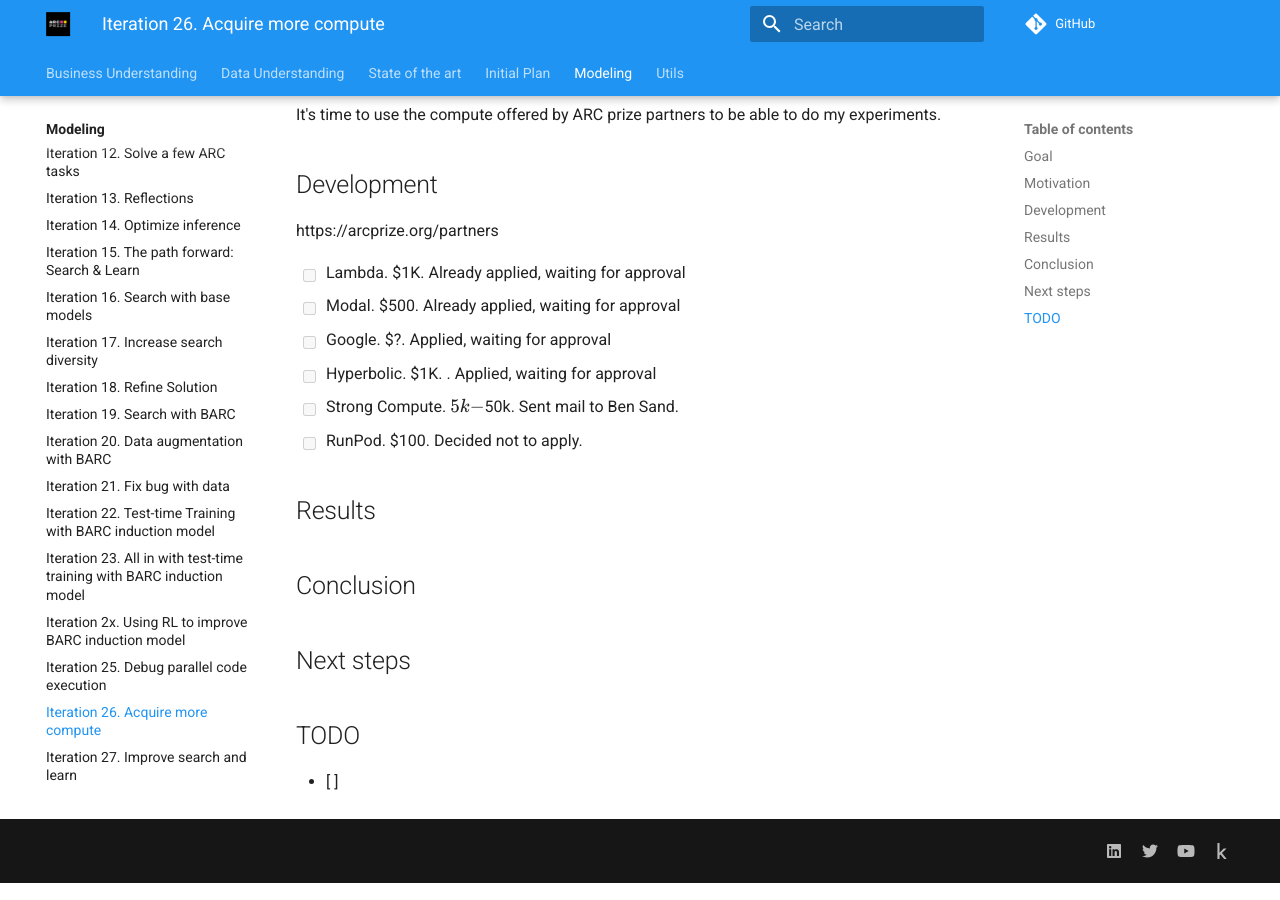
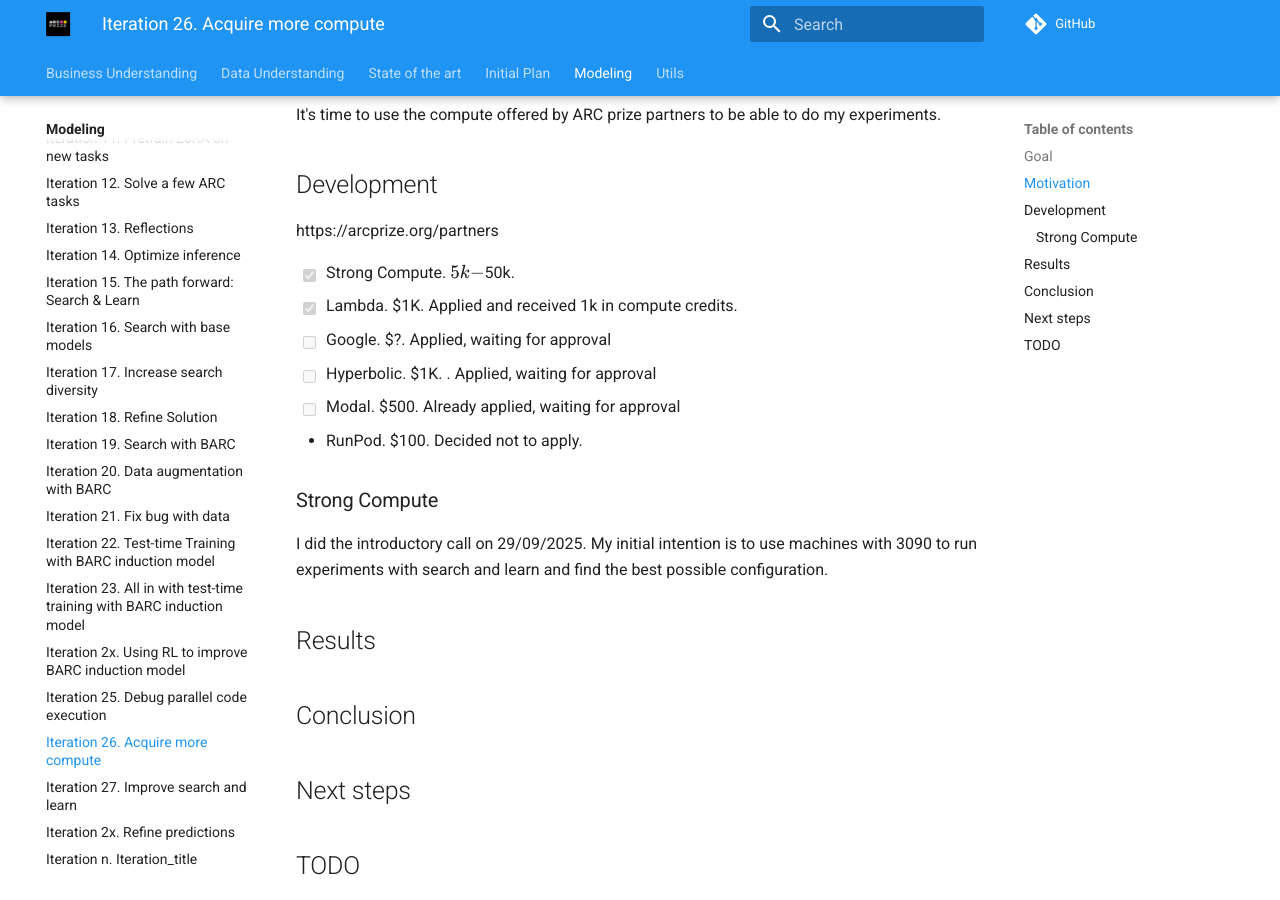
Before and after one commit to ironbar/arc25, an MkDocs documentation site: the page built from docs/modeling/Iteration_26_more_compute.md, in a window 1280 px wide and 900 px high, scrolled down 452 px. Built offline with MkDocs 1.6.1 and Material for MkDocs 9.7.7, drawn with Linux system fonts in a browser that asks for light colours; comment, search, counter and statistics services are not loaded.

Commit message:
updated documentation about cloud providers

```diff
--- a/docs/modeling/Iteration_26_more_compute.md
+++ b/docs/modeling/Iteration_26_more_compute.md
@@ -26,12 +26,17 @@
 
 https://arcprize.org/partners
 
-- [ ] Lambda. $1K. Already applied, waiting for approval
-- [ ] Modal. $500. Already applied, waiting for approval
+- [x] Strong Compute. $5k-$50k.
+- [x] Lambda. $1K. Applied and received 1k in compute credits.
 - [ ] Google. $?. Applied, waiting for approval
 - [ ] Hyperbolic. $1K. . Applied, waiting for approval
-- [ ] Strong Compute. $5k-$50k. Sent mail to Ben Sand.
-- [ ] RunPod. $100. Decided not to apply.
+- [ ] Modal. $500. Already applied, waiting for approval
+- RunPod. $100. Decided not to apply.
+
+### Strong Compute
+
+I did the introductory call on 29/09/2025. My initial intention is to use machines with 3090 to run
+experiments with search and learn and find the best possible configuration.
 
 ## Results
 
```
